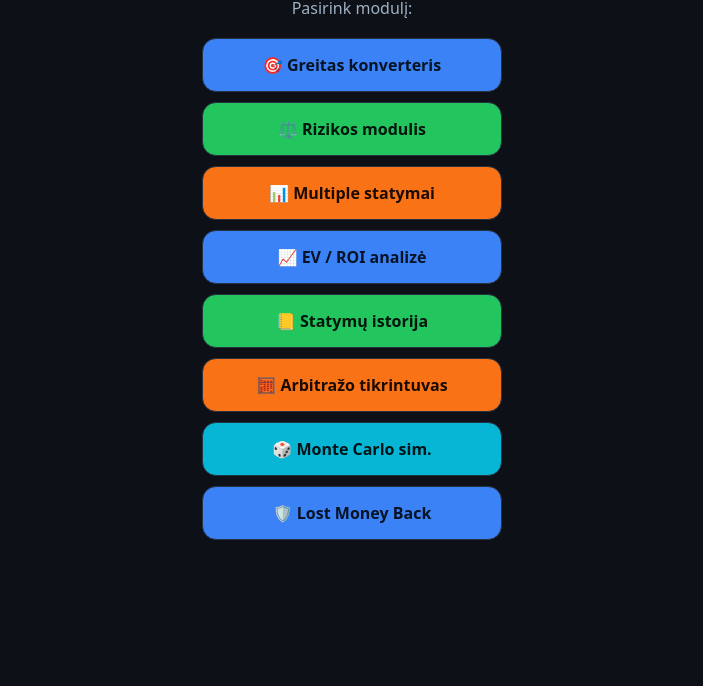
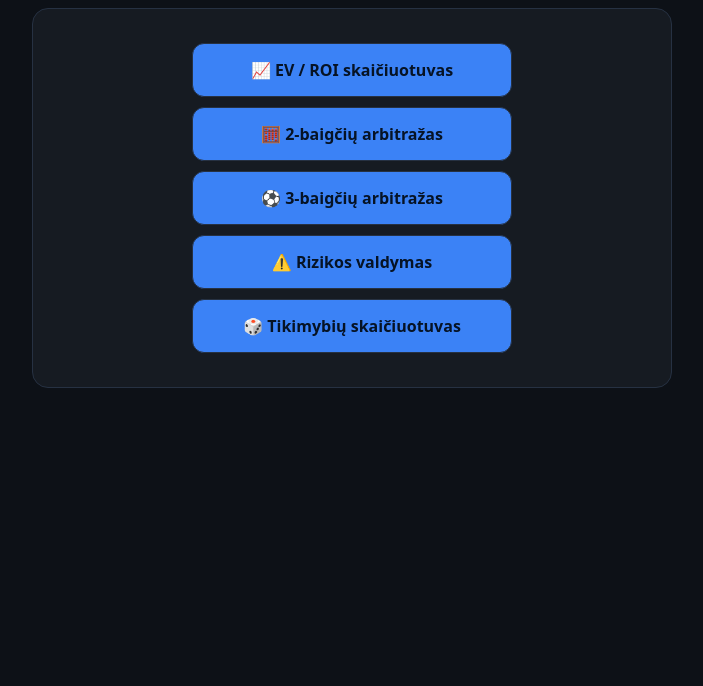
Before and after one commit to deividassimkus101-png/Supermazylis-lab, a plain HTML site: page index.html in a window 1280 px wide. Shown: the part 114-800 px from the top of the page, without its empty margins (288-991 px from the left). Drawn offline with Linux system fonts and the light colour scheme.

Commit message:
Update index.html

```diff
--- a/index.html
+++ b/index.html
@@ -1,53 +1,39 @@
 <!DOCTYPE html>
 <html lang="lt">
 <head>
-<meta charset="UTF-8" />
-<meta name="viewport" content="width=device-width,initial-scale=1.0" />
-<title>Supermažylis – laboratorija</title>
+<meta charset="UTF-8">
+<meta name="viewport" content="width=device-width,initial-scale=1.0">
+<title>Mažylio meniu</title>
 <style>
 :root{
-  --bg:#0d1117;
-  --ink:#e6edf3;
-  --muted:#9fb0c3;
-  --card:#161b22;
-  --field:#0f1620;
-  --border:#263142;
-  --blue:#3b82f6;
-  --green:#22c55e;
-  --orange:#f97316;
-  --cyan:#06b6d4;
-  --bad:#ef4444;
+  --bg:#0d1117;--ink:#e6edf3;--muted:#9fb0c3;
+  --card:#161b22;--border:#263142;--field:#0f1620;
+  --blue:#3b82f6;--green:#22c55e;--orange:#f97316
 }
 *{box-sizing:border-box}
-body{margin:0;font:16px/1.5 system-ui,Segoe UI,Roboto,Ubuntu;color:var(--ink);background:var(--bg)}
-.wrap{max-width:860px;margin:0 auto;padding:28px;text-align:center}
+body{margin:0;font:16px/1.5 system-ui,Segoe UI,Roboto;color:var(--ink);background:var(--bg)}
+.wrap{max-width:720px;margin:0 auto;padding:40px;text-align:center}
 h1{margin:0 0 20px;font-size:clamp(1.8rem,4vw,2.6rem)}
-.lead{color:var(--muted);margin:0 0 18px}
-.btn{display:block;text-decoration:none;text-align:center;
-     margin:10px auto;padding:14px 20px;border-radius:14px;border:1px solid var(--border);
-     font-weight:800;max-width:300px}
+.card{background:var(--card);border:1px solid var(--border);border-radius:16px;padding:24px}
+.btn{
+  display:block;margin:10px auto;padding:14px 20px;
+  border-radius:12px;border:1px solid var(--border);
+  background:var(--blue);color:#061325;font-weight:700;
+  text-decoration:none;max-width:320px
+}
 .btn:hover{filter:brightness(1.07)}
-.btn-blue{background:var(--blue);color:#061325}
-.btn-green{background:var(--green);color:#04150b}
-.btn-orange{background:var(--orange);color:#1b0b03}
-.btn-cyan{background:var(--cyan);color:#031316}
 </style>
 </head>
 <body>
-  <div class="wrap">
-    <h1>🦅 Supermažylio laboratorija</h1>
-    <p class="lead">Pasirink modulį:</p>
-
-    <a class="btn btn-blue" href="prob.html">🎯 Greitas konverteris</a>
-    <a class="btn btn-green" href="risk.html">⚖️ Rizikos modulis</a>
-    <a class="btn btn-orange" href="multiple.html">📊 Multiple statymai</a>
-
-    <a class="btn btn-blue" href="ev.html">📈 EV / ROI analizė</a>
-    <a class="btn btn-green" href="history.html">📒 Statymų istorija</a>
-    <a class="btn btn-orange" href="arb.html">🧮 Arbitražo tikrintuvas</a>
-    <a class="btn btn-cyan" href="mc.html">🎲 Monte Carlo sim.</a>
-
-    <a class="btn btn-blue" href="lostback.html">🛡️ Lost Money Back</a>
+<div class="wrap">
+  <h1>📊 Mažylio meniu</h1>
+  <div class="card">
+    <a class="btn" href="ev.html">📈 EV / ROI skaičiuotuvas</a>
+    <a class="btn" href="arb.html">🧮 2-baigčių arbitražas</a>
+    <a class="btn" href="arb3.html">⚽ 3-baigčių arbitražas</a>
+    <a class="btn" href="risk.html">⚠️ Rizikos valdymas</a>
+    <a class="btn" href="prob.html">🎲 Tikimybių skaičiuotuvas</a>
   </div>
+</div>
 </body>
 </html>
```
